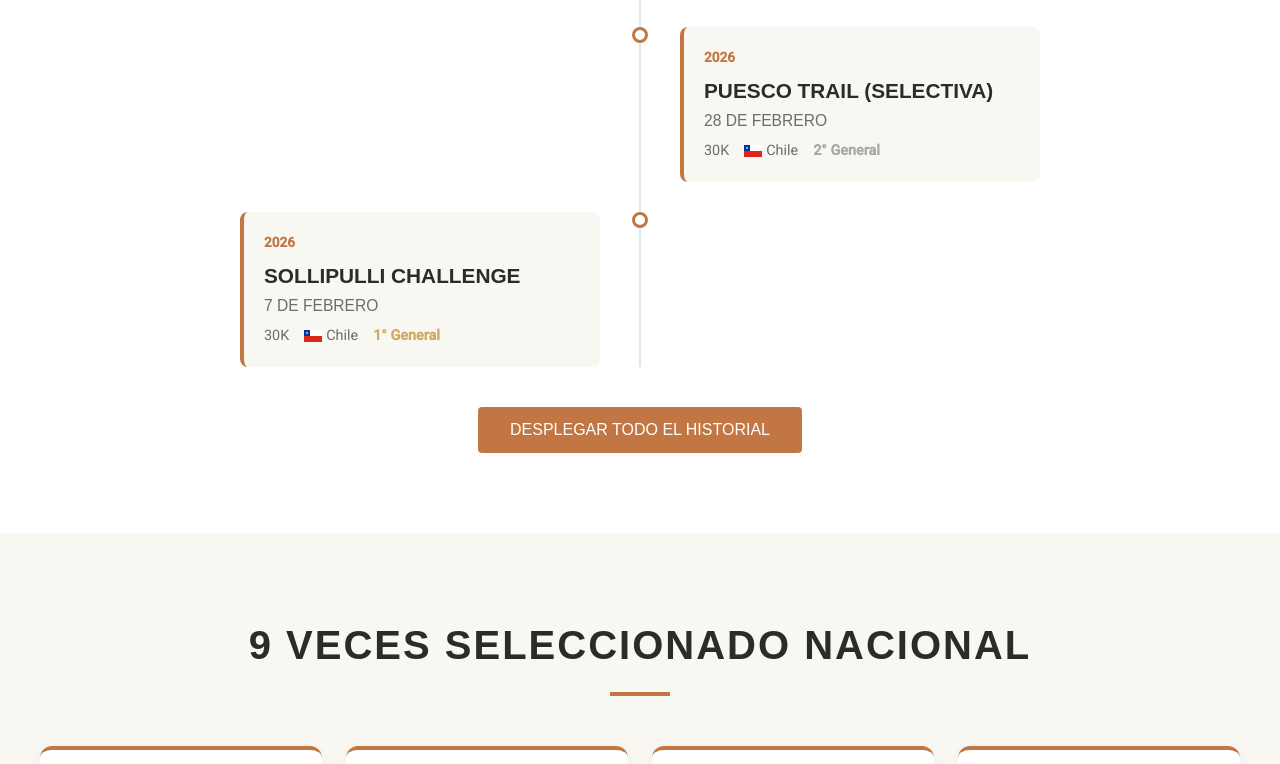
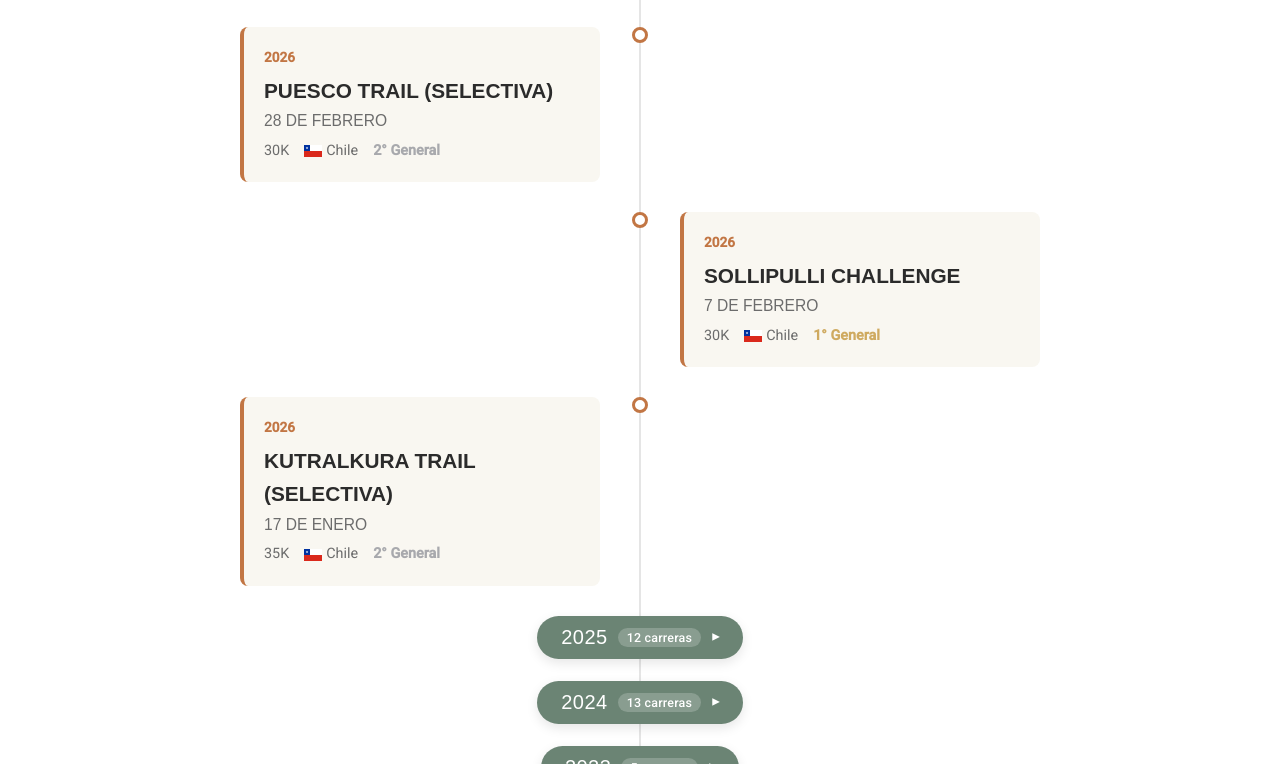
Before and after one commit to LuisValleB/Web-Luis-Valle-B, a website built with Vite: page index.html in a window 1280 px wide. Shown: the part 5738-6502 px from the top of the page. Built offline with nearby package versions, Linux system fonts and the light colour scheme.

Commit message:
feat: collapsible timeline by year with latest year open by default

```diff
--- a/index.html
+++ b/index.html
@@ -951,7 +951,7 @@
             </div>
 
             <div style="text-align: center; margin-top: 40px;">
-                <button id="load-more-btn" class="btn btn-primary">Desplegar todo el historial</button>
+                <button id="load-more-btn" class="btn btn-primary">Desplegar todos los años</button>
             </div>
         </div>
     </section>
--- a/script.js
+++ b/script.js
@@ -313,41 +313,54 @@ function getFlagHtml(country) {
     return map[country] || '';
 }
 
-function renderTimeline(filterType = 'all', showAll = false) {
+function renderTimeline(filterType = 'all', expandAll = false) {
     const container = document.getElementById('timeline-container');
     container.innerHTML = '';
 
     currentFilter = filterType;
-    let lastYear = null;
-    let renderedCount = 0;
 
     // Reverse chronological order
     const sortedResults = [...athleteData.results].reverse();
 
+    // Group filtered results by year preserving reverse chronological order
+    const yearGroups = new Map();
     sortedResults.forEach(r => {
-        // Apply filters
         if (filterType === 'highlights' && !r.highlight) return;
         if (filterType === 'podiums') {
             const pos = r.position.toLowerCase();
             if (!pos.includes('1°') && !pos.includes('2°') && !pos.includes('3°')) return;
         }
+        if (!yearGroups.has(r.year)) {
+            yearGroups.set(r.year, []);
+        }
+        yearGroups.get(r.year).push(r);
+    });
 
-        renderedCount++;
-        const isHidden = !showAll && renderedCount > timelineLimit;
+    const years = Array.from(yearGroups.keys());
 
-        // Group by year
-        if (r.year !== lastYear) {
+    years.forEach((year, yearIdx) => {
+        const races = yearGroups.get(year);
+        const isExpanded = expandAll || yearIdx === 0;
+
         const divider = document.createElement('div');
         divider.className = 'timeline-year-divider';
-            if (isHidden) divider.classList.add('tl-hidden');
-            divider.innerHTML = `<span>${r.year}</span>`;
+        const raceLabel = races.length === 1 ? '1 carrera' : `${races.length} carreras`;
+        divider.innerHTML = `
+            <button type="button" class="timeline-year-btn ${isExpanded ? 'expanded' : ''}" aria-expanded="${isExpanded}">
+                <span class="tl-year-title">${year}</span>
+                <span class="tl-year-badge">${raceLabel}</span>
+                <span class="tl-year-chevron" aria-hidden="true">▾</span>
+            </button>
+        `;
         container.appendChild(divider);
-            lastYear = r.year;
-        }
 
+        const groupEl = document.createElement('div');
+        groupEl.className = `timeline-year-group ${isExpanded ? 'open' : 'collapsed'}`;
+        groupEl.setAttribute('data-year', year);
+
+        races.forEach(r => {
             const item = document.createElement('div');
             item.className = 'timeline-item';
-        if (isHidden) item.classList.add('tl-hidden');
 
             let posClass = '';
             if (r.position.includes('1°')) posClass = 'tl-pos-1';
@@ -368,22 +381,49 @@ function renderTimeline(filterType = 'all', showAll = false) {
                     </div>
                 </div>
             `;
-        container.appendChild(item);
+            groupEl.appendChild(item);
+        });
+
+        const btn = divider.querySelector('.timeline-year-btn');
+        btn.addEventListener('click', () => {
+            const currentlyOpen = groupEl.classList.contains('open');
+            if (currentlyOpen) {
+                groupEl.classList.remove('open');
+                groupEl.classList.add('collapsed');
+                btn.classList.remove('expanded');
+                btn.setAttribute('aria-expanded', 'false');
+            } else {
+                groupEl.classList.remove('collapsed');
+                groupEl.classList.add('open');
+                btn.classList.add('expanded');
+                btn.setAttribute('aria-expanded', 'true');
+            }
+            updateLoadMoreBtnState(container);
+        });
+
+        container.appendChild(groupEl);
     });
 
     const loadMoreBtn = document.getElementById('load-more-btn');
     if (loadMoreBtn) {
-        if (renderedCount > timelineLimit && !showAll) {
+        if (years.length > 1) {
             loadMoreBtn.style.display = 'inline-block';
+            updateLoadMoreBtnState(container);
             loadMoreBtn.onclick = () => {
-                const hiddenItems = container.querySelectorAll('.tl-hidden');
-                hiddenItems.forEach(el => el.classList.remove('tl-hidden'));
-                loadMoreBtn.style.display = 'none';
+                const anyCollapsed = container.querySelector('.timeline-year-group.collapsed') !== null;
+                renderTimeline(currentFilter, anyCollapsed);
             };
         } else {
             loadMoreBtn.style.display = 'none';
         }
     }
+}
+
+function updateLoadMoreBtnState(container) {
+    const loadMoreBtn = document.getElementById('load-more-btn');
+    if (!loadMoreBtn) return;
+    const anyCollapsed = container.querySelector('.timeline-year-group.collapsed') !== null;
+    loadMoreBtn.textContent = anyCollapsed ? 'Desplegar todos los años' : 'Mostrar solo último año';
 }
 
 function initTimeline() {
--- a/styles.css
+++ b/styles.css
@@ -474,10 +474,58 @@ section { padding: var(--section-padding); }
     width: 16px; height: 16px; border-radius: 50%; background: var(--color-bg-secondary); border: 3px solid var(--color-accent-orange); z-index: 1;
 }
 .timeline-year-divider {
-    text-align: center; margin: 40px 0 20px; position: relative; z-index: 2; width: 100%;
+    text-align: center; margin: 22px 0 18px; position: relative; z-index: 2; width: 100%;
 }
-.timeline-year-divider span {
-    background: var(--color-accent-green); color: #fff; padding: 5px 20px; border-radius: 20px; font-family: var(--font-heading); font-size: 1.2rem; display: inline-block; box-shadow: 0 4px 10px rgba(0,0,0,0.1);
+.timeline-year-btn {
+    background: var(--color-accent-green);
+    color: #fff;
+    padding: 8px 22px;
+    border-radius: 28px;
+    border: 2px solid transparent;
+    font-family: var(--font-heading);
+    font-size: 1.25rem;
+    display: inline-flex;
+    align-items: center;
+    gap: 10px;
+    cursor: pointer;
+    box-shadow: 0 4px 12px rgba(0,0,0,0.1);
+    transition: var(--transition);
+}
+.timeline-year-btn:hover {
+    background: var(--color-accent-orange);
+    transform: translateY(-2px);
+    box-shadow: 0 6px 16px rgba(0,0,0,0.14);
+}
+.timeline-year-btn.expanded {
+    background: var(--color-accent-orange);
+}
+.tl-year-title {
+    letter-spacing: 0.5px;
+}
+.tl-year-badge {
+    font-family: var(--font-body);
+    font-size: 0.78rem;
+    font-weight: 500;
+    background: rgba(255, 255, 255, 0.2);
+    padding: 2px 9px;
+    border-radius: 12px;
+    letter-spacing: 0.2px;
+}
+.tl-year-chevron {
+    font-size: 0.95rem;
+    transition: transform 0.25s ease;
+    display: inline-block;
+    transform: rotate(-90deg);
+}
+.timeline-year-btn.expanded .tl-year-chevron {
+    transform: rotate(0deg);
+}
+.timeline-year-group.collapsed {
+    display: none;
+}
+.timeline-year-group.open {
+    display: block;
+    animation: fadeIn 0.3s ease;
 }
 .timeline-content {
     background: var(--color-bg-main); padding: 20px; border-radius: 8px; width: 90%;
```
Lines whose indentation alone changed are shown as unchanged.
